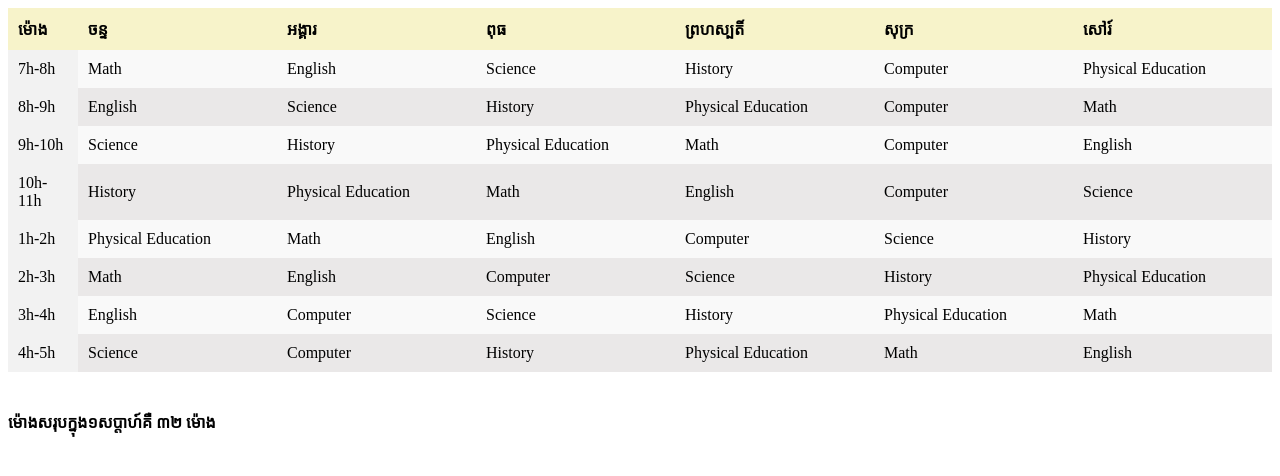
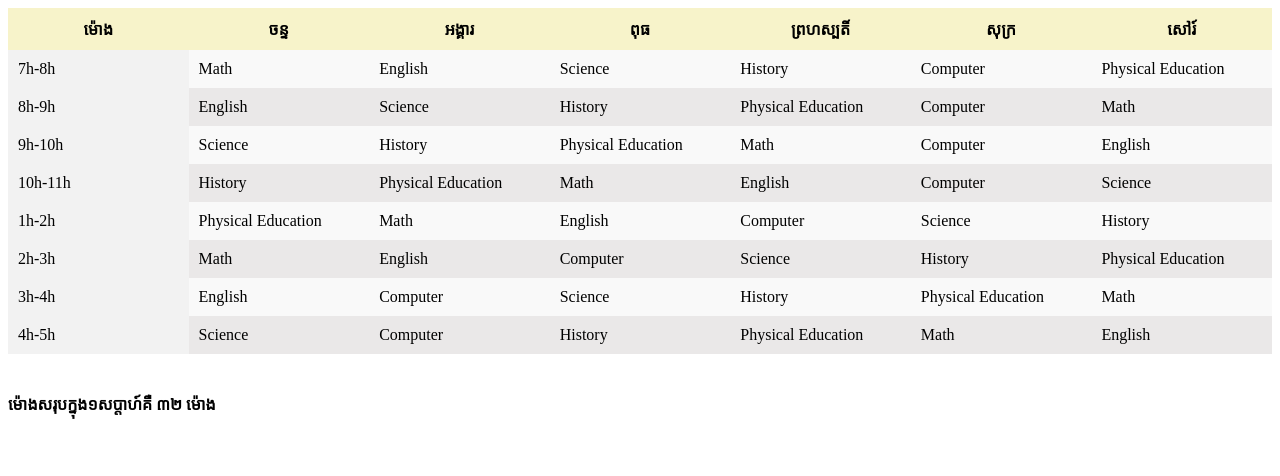
Before and after one commit to KruSamaki/SMKTime23-24, a plain HTML site: page index.html in a window 1280 px wide. Drawn offline with Linux system fonts and the light colour scheme.

Commit message:
Update index.html

```diff
--- a/index.html
+++ b/index.html
@@ -14,7 +14,6 @@
     .dropdown-content {
       display: none;
       position: absolute;
-      min-width: 180px;
       z-index: 1;
     }
 
@@ -36,11 +35,12 @@
     .timetable th,
     .timetable td {
       padding: 10px;
-      text-align: left;
+      width:fit-content;
     }
 
     .timetable th {
       background-color: #f7f2c1d6;
+      width:fit-content;
     }
 
     .timetable td:first-child {
@@ -72,7 +72,7 @@
     <table class="timetable">
       <thead>
         <tr>
-          <th style="width: 50px;">ម៉ោង</th>
+          <th>ម៉ោង</th>
           <th>ចន្ទ</th>
           <th>អង្គារ</th>
           <th>ពុធ</th>
```
